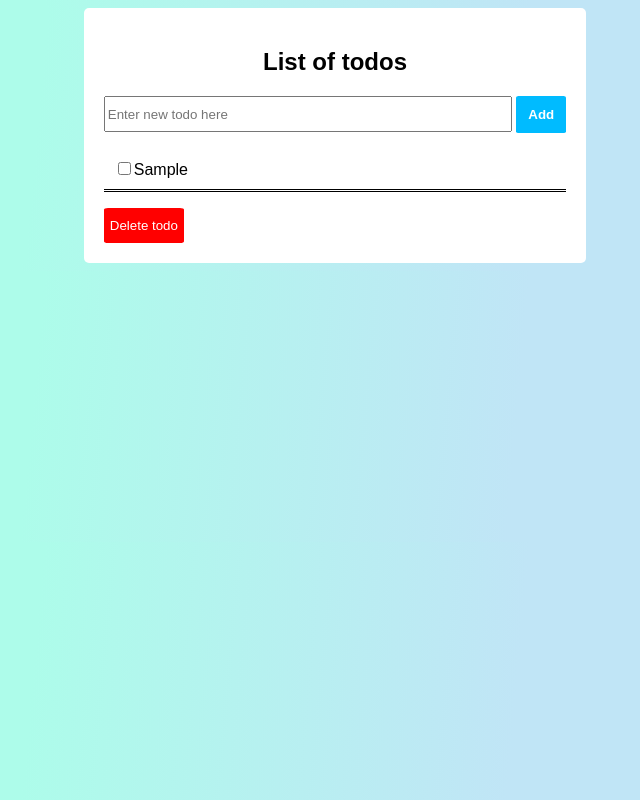
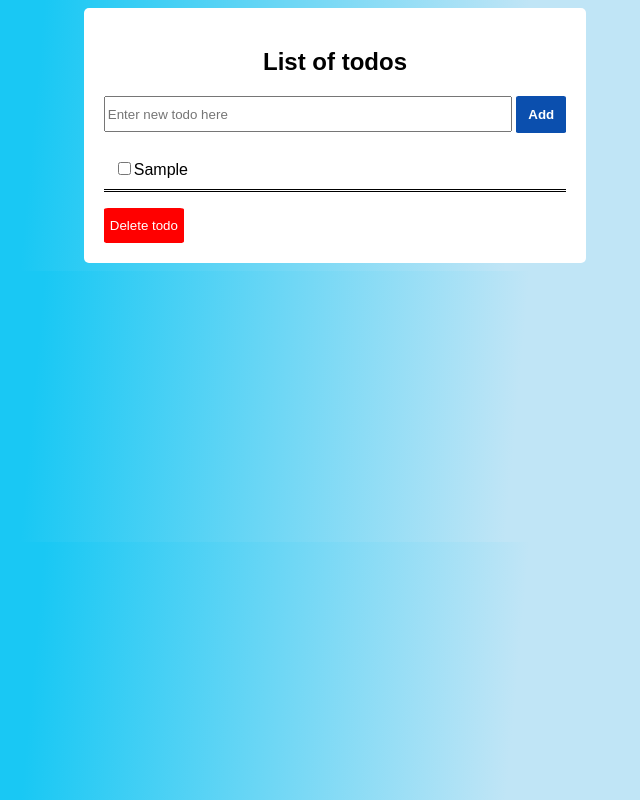
Before and after one commit to freerangeunicorn/Todo-JS, a plain HTML site: page index.html in a window 1280 px wide. Both pictures are taken after typing "Sample" into the empty fields and a click on the button "Add". Shown: the whole page, without its empty margins (305-945 px from the left). Drawn offline with Linux system fonts and the light colour scheme.

Commit message:
Update styling and removed console.log

```diff
--- a/todo.css
+++ b/todo.css
@@ -1,17 +1,12 @@
 body {
   background-image: linear-gradient(
     95.2deg,
-    rgba(173, 252, 234, 1) 26.8%,
+    rgb(25, 200, 244) 26.8%,
     rgba(192, 229, 246, 1) 64%
   );
 }
 .todo-container {
-  background-image: linear-gradient(
-    95.2deg,
-    rgba(173, 252, 234, 1) 26.8%,
-    rgba(192, 229, 246, 1) 64%
-  );
-  background-color: white;
+  background-color: linear-gradient( rgb(11, 89, 255));
   display: flex;
   justify-content: center;
   margin: auto;
@@ -50,7 +45,7 @@ body {
 .btn-create {
   height: 37px;
   width: 50px;
-  background-color: rgb(0, 187, 255);
+  background-color: rgb(11, 79, 174);
   border-radius: 5%;
   border: hidden;
   color: white;
--- a/todo.js
+++ b/todo.js
@@ -24,12 +24,11 @@ saveAndRender();
 // eventlistener to add a todo anytime a todo has been submitted
 newListForm.addEventListener('submit', e=> {
     e.preventDefault() // stop the page from refreshing the page when submitting
-    const listName = newListInput.value
-    console.log(listName, 'WTFFFFFF')   // get the name of the input value
+    const listName = newListInput.value   // get the name of the input value
     if (listName == null || listName === '') return       //make the user type in a name of todo
     const list = createList(listName);
     newListInput.value = null;     // clear the input in placeholder
-    lists.push(list); console.log(lists, 'HELLO')
+    lists.push(list);
     saveAndRender()
 });
 
@@ -62,7 +61,6 @@ function createCheckBox (checked = false) {
 
 function render() {
   clearTodo(listsContainer);
-  console.log('selectedTodoId',selectedTodoId())
   lists.forEach((list) => {
     const listElement = document.createElement('li');
     const checkbox = createCheckBox(list.id === selectedTodoId());
@@ -87,7 +85,4 @@ function clearTodo(element) {
     }
 }; // clear elements
 
-
-
-
 render ()// call the function
```
